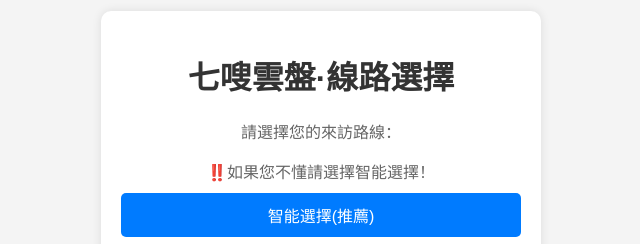
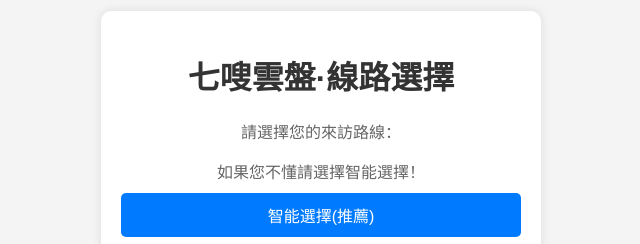
Before and after one commit to XxYJabc/7socloudHome, a plain HTML site: page index.html in a window 1280 px wide. Shown: the part 207-451 px from the top of the page, 319-959 px from the left. Drawn offline with Linux system fonts and the light colour scheme.

Commit message:
更新 index.html

```diff
--- a/index.html
+++ b/index.html
@@ -91,7 +91,7 @@
     <div class="container">
         <h1>七嗖雲盤·線路選擇</h1>
         <p>請選擇您的來訪路線：</p>
-        <p>‼️如果您不懂請選擇智能選擇！</p>
+        <p>如果您不懂請選擇智能選擇！</p>
         <button class="btn"
 onclick="autoSelectRoute()">智能選擇(推薦)</button>
         <button class="btn"
```
